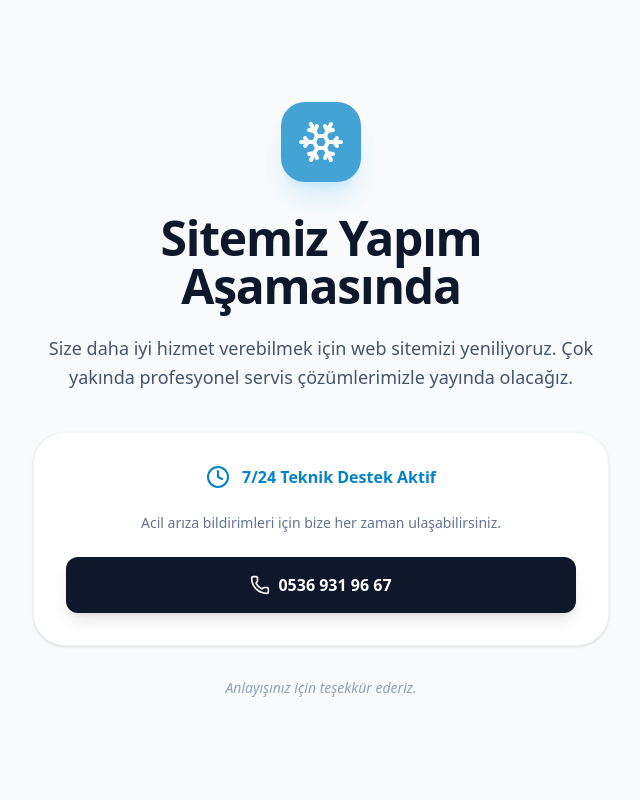
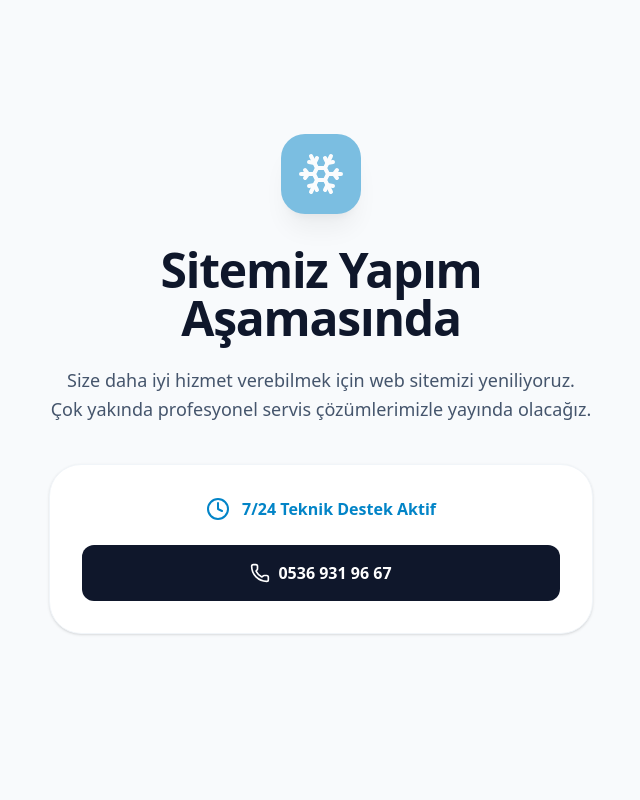
Before and after one commit to gokhanazp/endustriyel-mutfak, a Next.js app: page / in a window 1280 px wide. Shown: the top 800 px of the page, without its empty margins (319-959 px from the left). Built offline with nearby package versions, Linux system fonts and the light colour scheme.

Commit message:
Maintenance: Added secret preview bypass (?onizleme=ac)

```diff
--- a/app/layout.tsx
+++ b/app/layout.tsx
@@ -9,7 +9,7 @@ import { Snowflake, Clock, Phone } from 'lucide-react';
 
 const inter = Inter({ subsets: ["latin"], variable: "--font-inter" });
 
-// BAKIM MODU AYARI
+// BAKIM MODU AYARI (Google indekslemesini her zaman engeller)
 const isMaintenanceMode = true;
 
 export const metadata: Metadata = {
@@ -19,8 +19,20 @@ export const metadata: Metadata = {
   },
   description: "İstanbul geneli endüstriyel buzdolabı tamiri, bakımı ve teknik servisi.",
   metadataBase: new URL("https://endustriyelbuzdolabitamircisi.com"),
-  robots: isMaintenanceMode ? { index: false, follow: false } : { index: true, follow: true },
+  robots: { index: false, follow: false }, // Yapım aşamasında indeksleme kapalı
 };
+
+// İstemci tarafı kontrolü için küçük bir script
+const maintenanceBypassScript = `
+  (function() {
+    const urlParams = new URLSearchParams(window.location.search);
+    if (urlParams.get('onizleme') === 'ac') {
+      localStorage.setItem('maintenance_bypass', 'true');
+      // URL'deki parametreyi temizle (şık dursun)
+      window.history.replaceState({}, document.title, window.location.pathname);
+    }
+  })();
+`;
 
 export default function RootLayout({
   children,
@@ -29,11 +41,30 @@ export default function RootLayout({
 }>) {
   return (
     <html lang="tr">
-      <body className={`${inter.variable} font-sans min-h-screen flex flex-col bg-slate-50`}>
-        {isMaintenanceMode ? (
-          <div className="flex-grow flex items-center justify-center p-4 min-h-screen">
-            <div className="max-w-xl w-full text-center">
-              <div className="mb-8 inline-flex items-center justify-center p-4 bg-primary-600 rounded-3xl shadow-xl shadow-primary-500/20 text-white animate-pulse">
+      <head>
+        <script dangerouslySetInnerHTML={{ __html: maintenanceBypassScript }} />
+        <style dangerouslySetInnerHTML={{
+          __html: `
+          .maintenance-overlay {
+            position: fixed;
+            inset: 0;
+            z-index: 9999;
+            background: #f8fafc;
+            display: flex;
+            align-items: center;
+            justify-content: center;
+          }
+          /* Eğer localstorage'da izin varsa overlay'i gizle */
+          html.authorized .maintenance-overlay {
+            display: none !important;
+          }
+        `}} />
+      </head>
+      <body className={`${inter.variable} font-sans min-h-screen flex flex-col`}>
+        {/* Bakım Modu Katmanı */}
+        <div id="maintenance-screen" className="maintenance-overlay">
+          <div className="max-w-xl w-full text-center p-4">
+            <div className="mb-8 inline-flex items-center justify-center p-4 bg-primary-600 rounded-3xl shadow-xl text-white animate-pulse">
               <Snowflake className="h-12 w-12" />
             </div>
             <h1 className="text-4xl md:text-5xl font-bold text-slate-900 mb-6 tracking-tight">
@@ -50,54 +81,32 @@ export default function RootLayout({
                   <Clock className="h-6 w-6" />
                   <span className="font-bold">7/24 Teknik Destek Aktif</span>
                 </div>
-                  <p className="text-slate-500 text-sm">Acil arıza bildirimleri için bize her zaman ulaşabilirsiniz.</p>
-                  <a href="tel:05369319667" className="w-full flex items-center justify-center gap-2 bg-slate-900 text-white px-8 py-4 rounded-xl font-bold hover:bg-primary-600 transition-all shadow-lg">
+                <a href="tel:05369319667" className="w-full flex items-center justify-center gap-2 bg-slate-900 text-white px-8 py-4 rounded-xl font-bold hover:bg-primary-600 transition-all">
                   <Phone className="h-5 w-5" /> 0536 931 96 67
                 </a>
               </div>
             </div>
-
-              <div className="text-slate-400 text-sm italic">
-                Anlayışınız için teşekkür ederiz.
           </div>
         </div>
-          </div>
-        ) : (
-          <>
+
+        {/* Gerçek İçerik (Sadece yetkili kullanıcı ve build sonrası görünür) */}
+        <div id="main-content">
           <Header />
           <main className="flex-grow">{children}</main>
           <Footer />
           <WhatsAppButton />
-            <script
-              type="application/ld+json"
-              dangerouslySetInnerHTML={{
-                __html: JSON.stringify({
-                  "@context": "https://schema.org",
-                  "@type": "HomeAndConstructionBusiness",
-                  "name": "Endüstriyel Buzdolabı Tamircisi",
-                  "image": "https://endustriyelbuzdolabitamircisi.com/logo.png",
-                  "telephone": "0536 931 96 67",
-                  "url": "https://endustriyelbuzdolabitamircisi.com",
-                  "address": {
-                    "@type": "PostalAddress",
-                    "addressLocality": "İstanbul",
-                    "addressRegion": "TR",
-                    "addressCountry": "TR"
-                  },
-                  "priceRange": "₺₺",
-                  "openingHoursSpecification": [
-                    {
-                      "@type": "OpeningHoursSpecification",
-                      "dayOfWeek": ["Monday", "Tuesday", "Wednesday", "Thursday", "Friday", "Saturday"],
-                      "opens": "08:00",
-                      "closes": "20:00"
+        </div>
+
+        {/* Yetki Kontrol Scripti */}
+        <script dangerouslySetInnerHTML={{
+          __html: `
+          (function() {
+            if (localStorage.getItem('maintenance_bypass') === 'true') {
+              document.documentElement.classList.add('authorized');
+              document.getElementById('maintenance-screen').style.display = 'none';
             }
-                  ]
-                })
-              }}
-            />
-          </>
-        )}
+          })();
+        `}} />
       </body>
     </html>
   );
```
Lines whose indentation alone changed are shown as unchanged.
